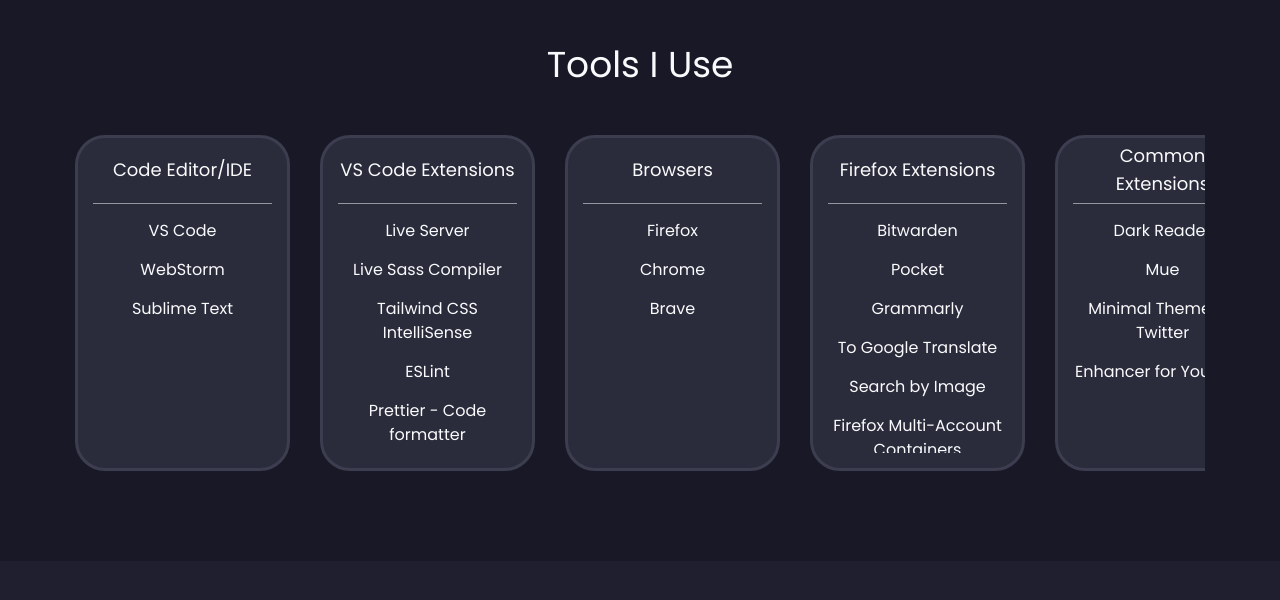
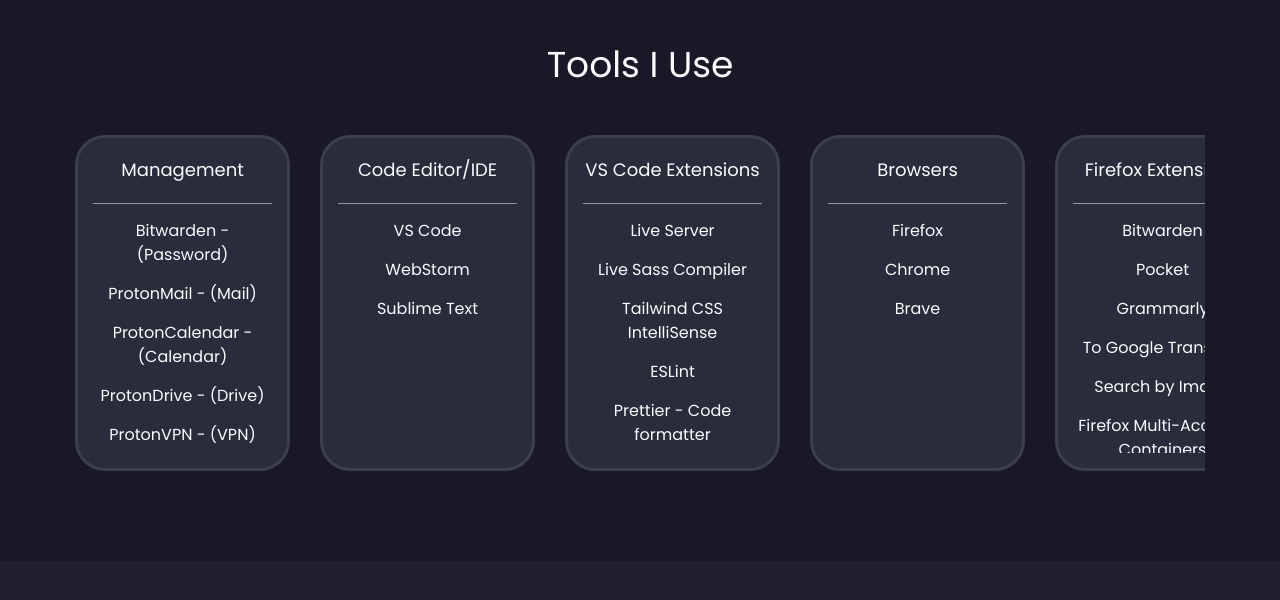
Before and after one commit to emr3rden/my-personal-website, a website: page src/index.html in a window 1280 px wide. Shown: the part 1837-2437 px from the top of the page. Drawn offline with Linux system fonts and the light colour scheme.

Commit message:
Tools-Management Added

```diff
--- a/src/index.html
+++ b/src/index.html
@@ -604,6 +604,85 @@
             class="tools-cards no-scrollbar flex snap-x items-center gap-[30px] overflow-x-auto"
           >
             <li class="tool-card">
+              <div class="tool-card-title">Management</div>
+
+              <ul class="tool-card-links no-scrollbar">
+                <li>
+                  <a
+                    href="https://bitwarden.com/"
+                    target="_blank"
+                    rel="noopener noreferrer"
+                    >Bitwarden - (Password)</a
+                  >
+                </li>
+                <li>
+                  <a
+                    href="https://proton.me/mail"
+                    target="_blank"
+                    rel="noopener noreferrer"
+                    >ProtonMail - (Mail)</a
+                  >
+                </li>
+                <li>
+                  <a
+                    href="https://proton.me/calendar"
+                    target="_blank"
+                    rel="noopener noreferrer"
+                    >ProtonCalendar - (Calendar)</a
+                  >
+                </li>
+                <li>
+                  <a
+                    href="https://proton.me/drive"
+                    target="_blank"
+                    rel="noopener noreferrer"
+                    >ProtonDrive - (Drive)</a
+                  >
+                </li>
+                <li>
+                  <a
+                    href="https://protonvpn.com/"
+                    target="_blank"
+                    rel="noopener noreferrer"
+                    >ProtonVPN - (VPN)</a
+                  >
+                </li>
+                <li>
+                  <a
+                    href="https://getpocket.com/"
+                    target="_blank"
+                    rel="noopener noreferrer"
+                    >Pocket - (Save Links)</a
+                  >
+                </li>
+                <li>
+                  <a
+                    href="https://www.notion.so/"
+                    target="_blank"
+                    rel="noopener noreferrer"
+                    >Notion</a
+                  >
+                </li>
+                <li>
+                  <a
+                    href="https://todoist.com/"
+                    target="_blank"
+                    rel="noopener noreferrer"
+                    >Todoist - (To-Do List App)</a
+                  >
+                </li>
+                <li>
+                  <a
+                    href="https://flowcv.com/"
+                    target="_blank"
+                    rel="noopener noreferrer"
+                    >FlowCV - (Resume/CV Builder)</a
+                  >
+                </li>
+              </ul>
+            </li>
+
+            <li class="tool-card">
               <div class="tool-card-title">Code Editor/IDE</div>
 
               <ul class="tool-card-links no-scrollbar">
@@ -875,45 +954,6 @@
             </li>
 
             <li class="tool-card">
-              <div class="tool-card-title">Common Extensions</div>
-
-              <ul class="tool-card-links no-scrollbar">
-                <li>
-                  <a
-                    href="https://darkreader.org/"
-                    target="_blank"
-                    rel="noopener noreferrer"
-                    >Dark Reader</a
-                  >
-                </li>
-                <li>
-                  <a
-                    href="https://muetab.com/"
-                    target="_blank"
-                    rel="noopener noreferrer"
-                    >Mue</a
-                  >
-                </li>
-                <li>
-                  <a
-                    href="https://thomas.wang/minimal-twitter"
-                    target="_blank"
-                    rel="noopener noreferrer"
-                    >Minimal Theme for Twitter</a
-                  >
-                </li>
-                <li>
-                  <a
-                    href="https://www.mrfdev.com/enhancer-for-youtube"
-                    target="_blank"
-                    rel="noopener noreferrer"
-                    >Enhancer for YouTube</a
-                  >
-                </li>
-              </ul>
-            </li>
-
-            <li class="tool-card">
               <div class="tool-card-title">Chrome Extensions</div>
 
               <ul class="tool-card-links no-scrollbar">
@@ -1027,6 +1067,45 @@
                     target="_blank"
                     rel="noopener noreferrer"
                     >Vue.js devtools</a
+                  >
+                </li>
+              </ul>
+            </li>
+
+            <li class="tool-card">
+              <div class="tool-card-title">Common Extensions</div>
+
+              <ul class="tool-card-links no-scrollbar">
+                <li>
+                  <a
+                    href="https://darkreader.org/"
+                    target="_blank"
+                    rel="noopener noreferrer"
+                    >Dark Reader</a
+                  >
+                </li>
+                <li>
+                  <a
+                    href="https://muetab.com/"
+                    target="_blank"
+                    rel="noopener noreferrer"
+                    >Mue</a
+                  >
+                </li>
+                <li>
+                  <a
+                    href="https://thomas.wang/minimal-twitter"
+                    target="_blank"
+                    rel="noopener noreferrer"
+                    >Minimal Theme for Twitter</a
+                  >
+                </li>
+                <li>
+                  <a
+                    href="https://www.mrfdev.com/enhancer-for-youtube"
+                    target="_blank"
+                    rel="noopener noreferrer"
+                    >Enhancer for YouTube</a
                   >
                 </li>
               </ul>
```
